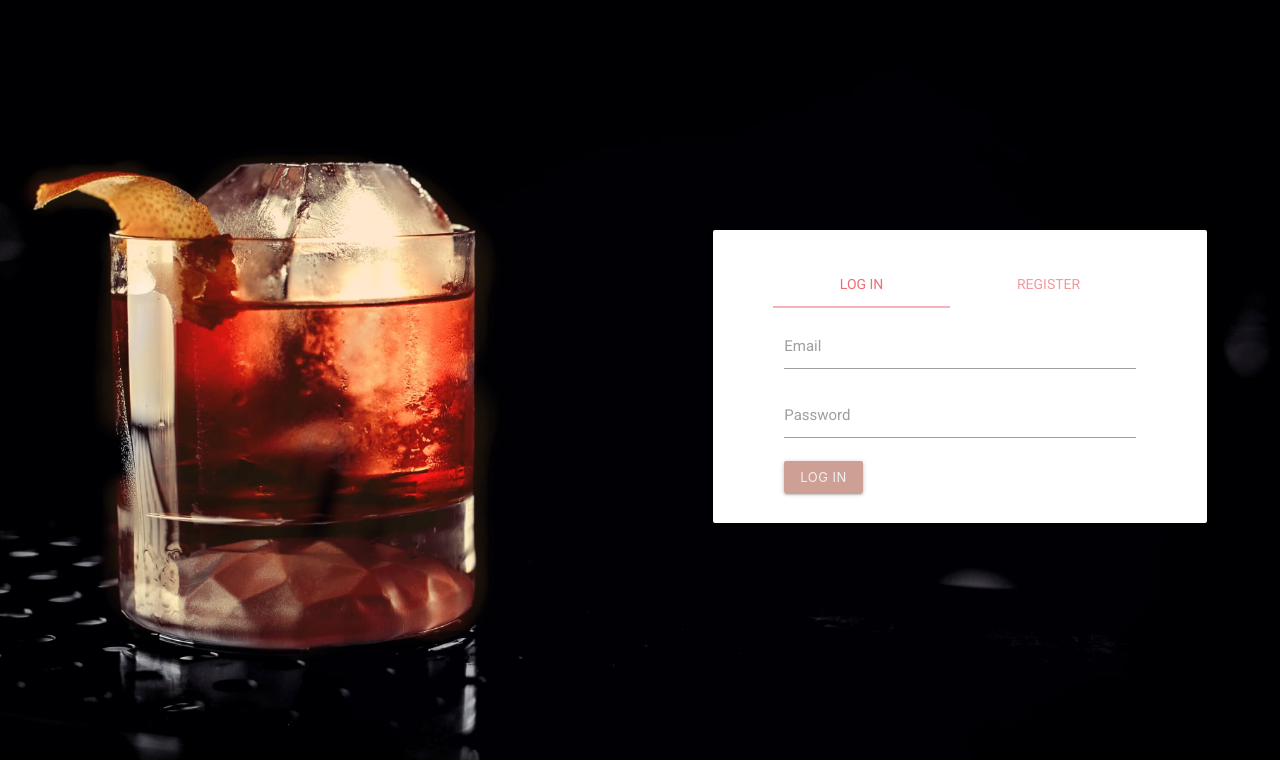
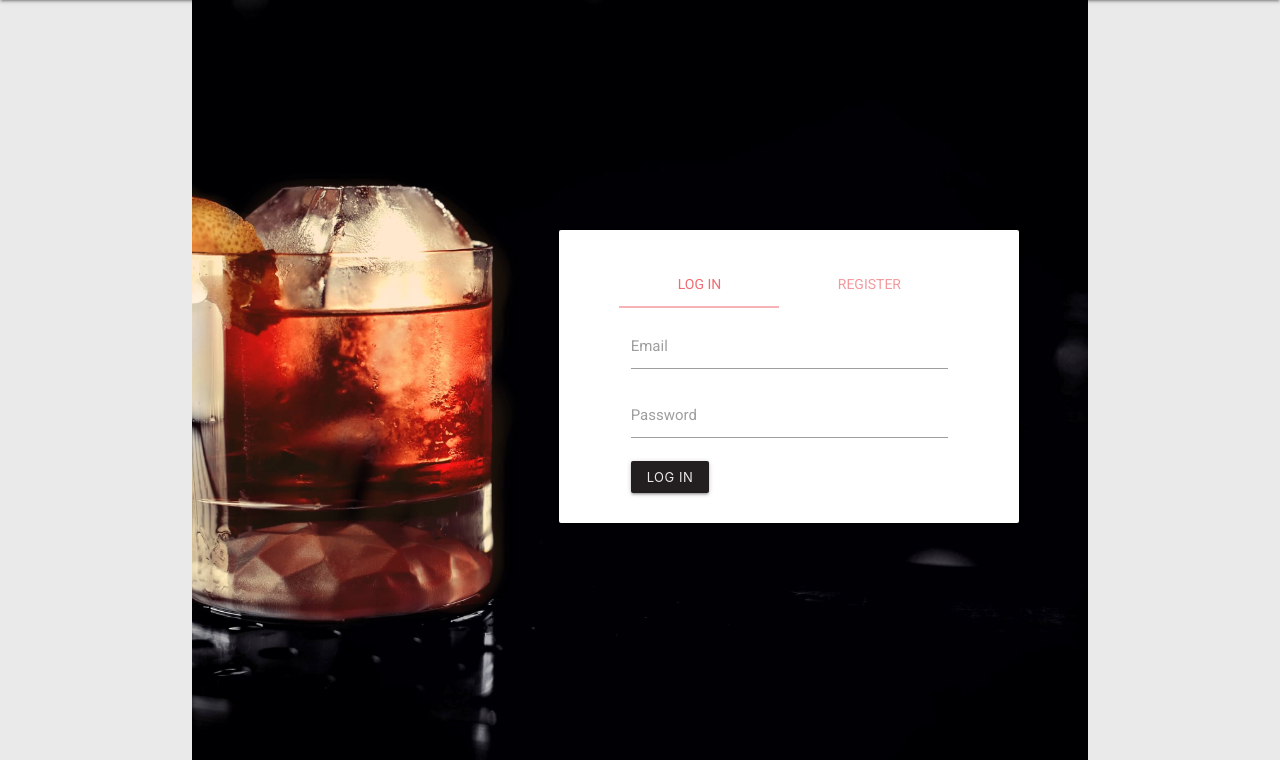
Before and after one commit to Code-Institute-Submissions/OliHickie-shakennotstirred_OctResub, a Flask app: page /login in a window 1280 px wide. Shown: the part 100-860 px from the top of the page. Run offline with Flask 2, Linux system fonts and the light colour scheme; some libraries are stand-ins or nearby versions.

Commit message:
add Procfile

```diff
--- a/static/css/style.css
+++ b/static/css/style.css
@@ -41,18 +41,14 @@ h1 {
 
 /* buttons  */
 
-.btn-small {
-    background-color: #CE9F95;
-    color: #F1F1F1;
+.btn-small,
+.btn-small:focus {
+    background-color: #231F20;
+    color: #EAEAEA;
 }
 
 .btn-small:hover {
-    background-color: #F8DCD1;
-}
-
-.btn-small:focus {
-    background-color: #CE9F95;
-    color: #F1F1F1;
+    background-color: #AD974F;
 }
 
 /* flashes  */
--- a/templates/login.html
+++ b/templates/login.html
@@ -1,9 +1,9 @@
 {% extends "base.html" %}
 {% block content %}
 
-<main class="login-page">
+<main class="login-page container">
   <div class="row">
-    <div class="col s12 l6 offset-l6 login-card-container">
+    <div class="col s12 l8 offset-l4 login-card-container">
 
 
       <div class="card login-card">
```
Also changed, not shown: 1 other file.
